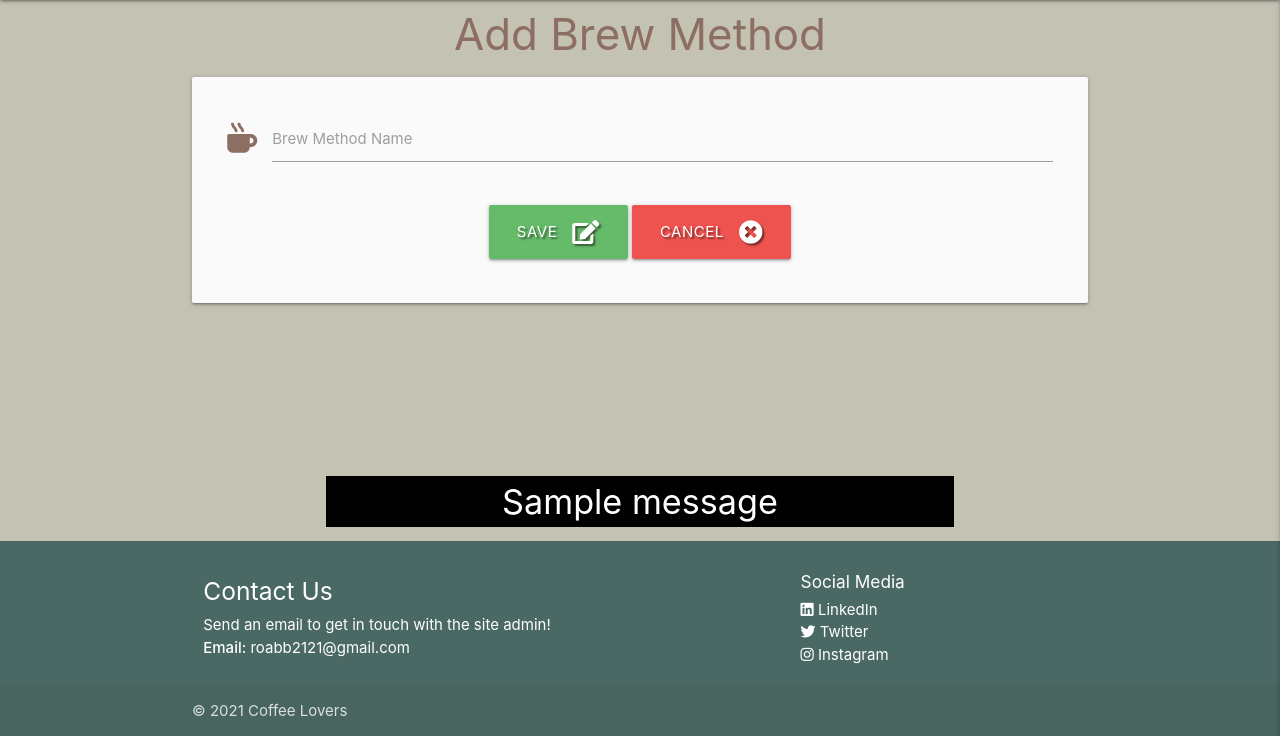
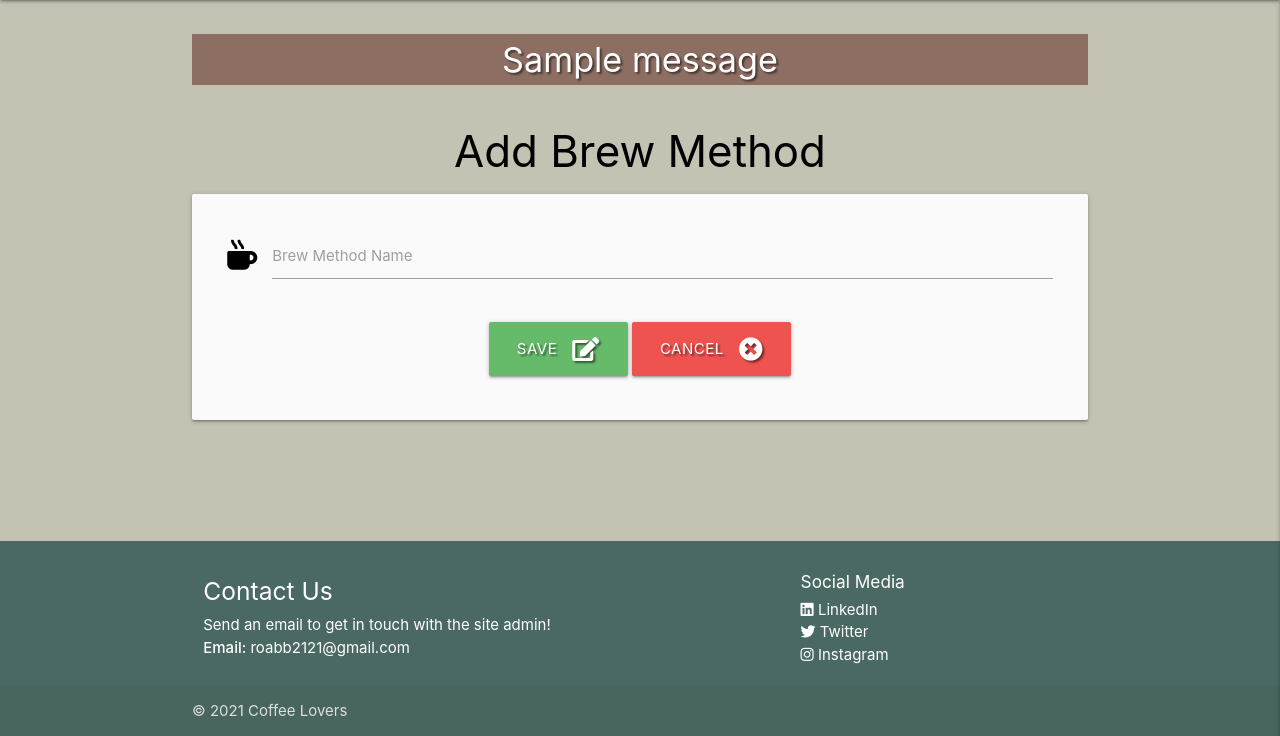
Before and after one commit to Ranj247/ms-3-coffee-lovers, a Flask app: page /add_coffee_brew_method in a window 1280 px wide. Shown: the part 64-800 px from the top of the page. Run offline with Flask 2, Linux system fonts and the light colour scheme; one stand-in notice (Sample message) is shown; some libraries are stand-ins or nearby versions.

Commit message:
Update Flash message position and custom styling

```diff
--- a/templates/add_coffee_brew_method.html
+++ b/templates/add_coffee_brew_method.html
@@ -1,14 +1,14 @@
 {% extends "base.html" %}
 {% block content %}
 
-    <h3 class="page-heading brown-text text-lighten-1 center-align">Add Brew Method</h3>
+    <h3 class="black-text center-align">Add Brew Method</h3>
 
     <div class="row card-panel grey lighten-5">
         <form class="col s12" method="POST" action="{{ url_for('add_coffee_brew_method') }}">
             <!-- category name -->
             <div class="row">
                 <div class="input-field col s12">
-                    <i class="fas fa-mug-hot prefix brown-text text-lighten-1"></i>
+                    <i class="fas fa-mug-hot prefix"></i>
                     <input id="coffee_brew_method" name="coffee_brew_method" minlength="2" maxlength="50"
                         type="text" class="validate" required>
                     <label for="coffee_brew_method">Brew Method Name</label>
--- a/templates/add_recipe.html
+++ b/templates/add_recipe.html
@@ -1,7 +1,7 @@
 {% extends "base.html" %}
 {% block content %}
 
-    <h3 class="page-heading center-align">Add Recipe</h3>
+    <h3 class="center-align">Add Recipe</h3>
 
     <div class="row card-panel grey lighten-5">
         <form class="col s12" method="POST" action="{{ url_for('add_recipe') }}">
--- a/templates/base.html
+++ b/templates/base.html
@@ -69,25 +69,23 @@
 
   </header>
 
+  <!-- flash messages -->
+  <section class="page-heading">
+      {% with messages = get_flashed_messages() %}
+      {% if messages %}
+      {% for message in messages %}
+      <div class="container flashes text-shadow">
+        <h4 class="brown lighten-1 center-align">{{ message }}</h4>
+      </div>
+      {% endfor %}
+      {% endif %}
+      {% endwith %}
+  </section>
+
   <main class="container">
     {% block content %}
     {% endblock %}
   </main>
-
-  <!-- flash messages -->
-  <section>
-    <div class="container">
-    {% with messages = get_flashed_messages() %}
-        {% if messages %}
-            {% for message in messages %}
-                <div class="container flashes text-shadow">
-                    <h4 class="black center-align">{{ message }}</h4>
-                </div>
-            {% endfor %}
-        {% endif %}
-    {% endwith %}
-    </div>
-  </section>
 
   <!-- Footer -->
   <!-- Credit: Inspiration / code  taken from Materialize CSS and customized.-->
@@ -97,7 +95,8 @@
         <div class="col l6 s12">
           <h5>Contact Us</h5>
           <p>Send an email to get in touch with the site admin!</p>
-                <p id="Email-link"><strong>Email:</strong> <a href="mailto:roabb2121@gmail.com" target="_blank">roabb2121@gmail.com</a></p>
+          <p id="Email-link"><strong>Email:</strong> <a href="mailto:roabb2121@gmail.com"
+              target="_blank">roabb2121@gmail.com</a></p>
         </div>
         <div class="col l4 offset-l2 s12 social-networks-links">
           <h6>Social Media</h6>
--- a/templates/coffee_brew_methods.html
+++ b/templates/coffee_brew_methods.html
@@ -1,7 +1,7 @@
 {% extends "base.html" %}
 {% block content %}
 
-    <h3 class="page-heading center-align">All Brew Methods</h3>
+    <h3 class="center-align">All Brew Methods</h3>
 
     <div class="row">
         {% for coffee_brew_method in coffee_brew_methods %}
--- a/templates/edit_coffee_brew_method.html
+++ b/templates/edit_coffee_brew_method.html
@@ -1,14 +1,14 @@
 {% extends "base.html" %}
 {% block content %}
 
-    <h3 class="page-heading brown-text text-lighten-1 center-align">Edit Brew Method</h3>
+    <h3 class="black-text center-align">Edit Brew Method</h3>
 
     <div class="row card-panel grey lighten-5">
         <form class="col s12" method="POST" action="{{ url_for('edit_coffee_brew_method', coffee_brew_method_id=coffee_brew_method._id) }}">
             <!-- category name -->
             <div class="row">
                 <div class="input-field col s12">
-                    <i class="fas fa-mug-hot prefix brown-text text-lighten-1"></i>
+                    <i class="fas fa-mug-hot prefix"></i>
                     <input id="coffee_brew_method" name="coffee_brew_method" minlength="2" maxlength="26"
                         type="text" value="{{ coffee_brew_method.method_name }}" class="validate" required>
                     <label for="coffee_brew_method">Brew Method Name</label>
--- a/templates/login.html
+++ b/templates/login.html
@@ -2,7 +2,7 @@
 {% block content %}
 
 
-<h3 class="page-heading center-align">Log In</h3>
+<h3 class="center-align">Log In</h3>
 
 <div class="row">
   <form class="col s12 m8 offset-m2" method="POST" action="{{ url_for('login') }}">
--- a/templates/profile.html
+++ b/templates/profile.html
@@ -1,7 +1,7 @@
 {% extends "base.html" %}
 {% block content %}
 
-    <h3 class="page-heading center-align">
+    <h3 class="center-align">
         {{ username }}'s Profile
     </h3>
 
--- a/templates/register.html
+++ b/templates/register.html
@@ -1,7 +1,7 @@
 {% extends "base.html" %}
 {% block content %}
 
-<h3 class="page-heading center-align">Register</h3>
+<h3 class="center-align">Register</h3>
 
 <div class="row">
   <form class="col s12 m8 offset-m2" method="POST" action="{{ url_for('register') }}">
```
Also changed, not shown: templates/edit_recipe.html (+7 -7 lines). Lines whose indentation alone changed are shown as unchanged.
